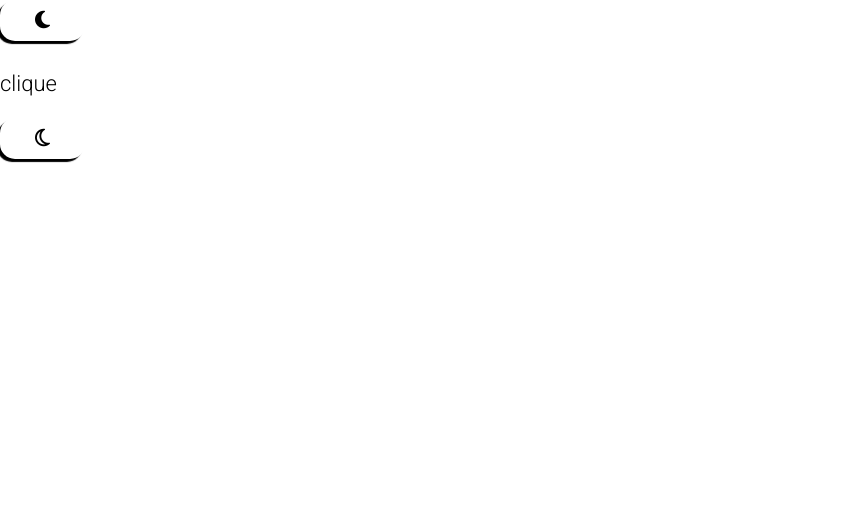
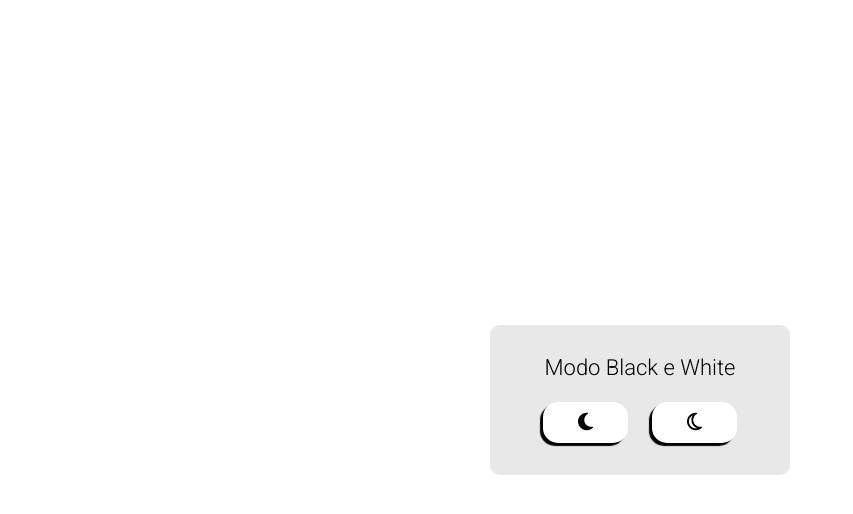
Before and after one commit to OthavioLuis/First-JavaScript, a plain HTML site: page index.html in a window 1280 px wide. Shown: the whole page, without its empty margins (0-853 px from the left). Drawn offline with Linux system fonts and the light colour scheme.

Commit message:
Atualização index.html

```diff
--- a/index.html
+++ b/index.html
@@ -3,14 +3,18 @@
 <head>
     <meta charset="UTF-8">
     <meta name="viewport" content="width=device-width, initial-scale=1.0">
-    <title>Document</title>
+    <title>Black and White</title>
     <link rel="stylesheet" href="style.css">
     <link rel="stylesheet" href="https://cdnjs.cloudflare.com/ajax/libs/font-awesome/6.4.0/css/all.min.css">
 </head>
 <body id="teste_back">
-    <button class="botao1" onclick="myBack()"><i class="fa-solid fa-moon" style="color: #000000;"></i></button></i>
-    <p>clique</p>
-    <button onclick="myFunction()"><i class="fa-regular fa-moon"></i></button>
+    <div class="centralizada">
+        <div class="caixa">
+            <p>Modo Black e White</p>
+            <button class="botao1" onclick="myBack()"><i class="fa-solid fa-moon" style="color: #000000;"></i></button></i>
+            <button onclick="myFunction()"><i class="fa-regular fa-moon"></i></button>
+        </div>
+    </div>
 
     <script src="script.js"></script>
 </body>
```
